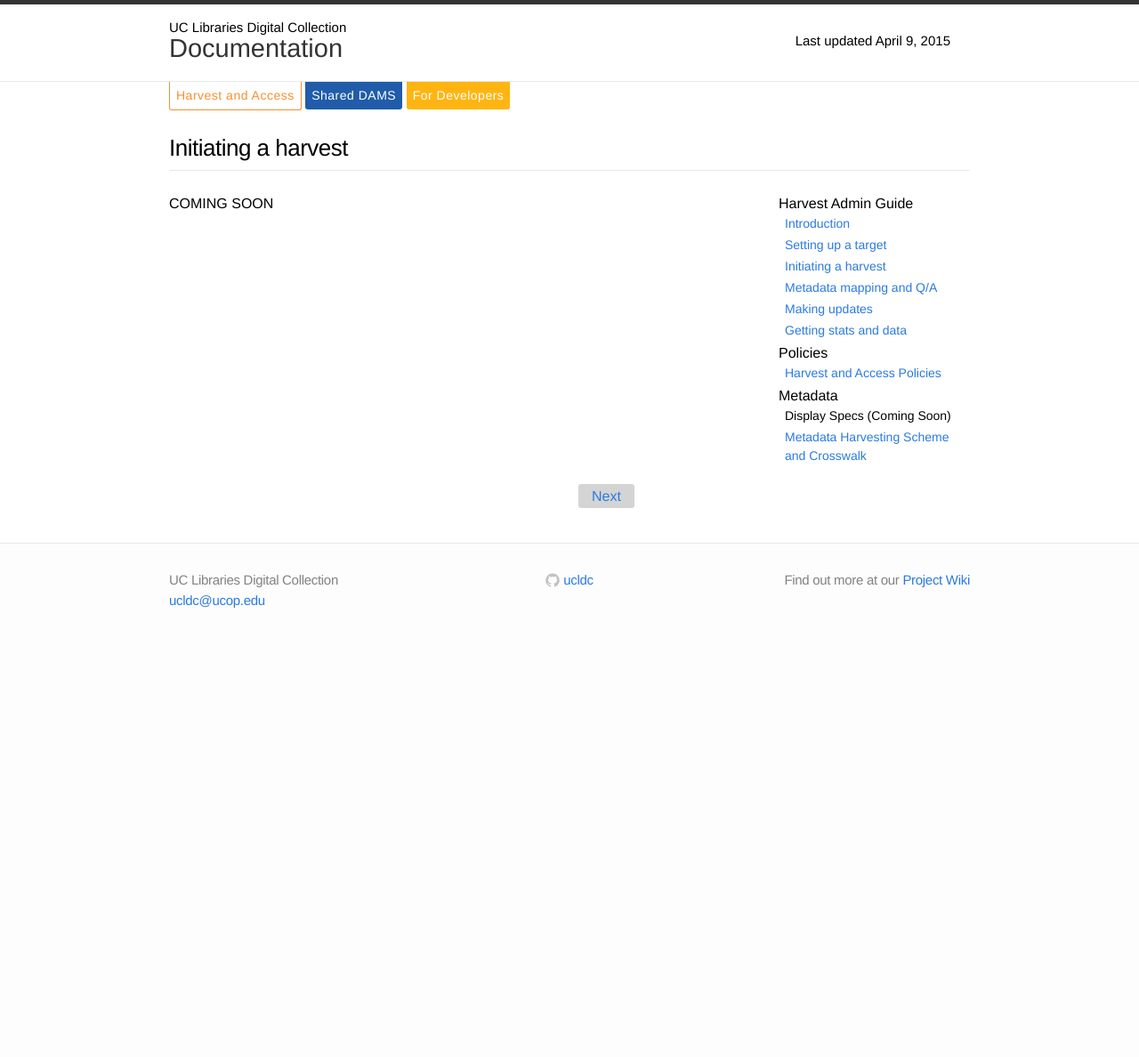
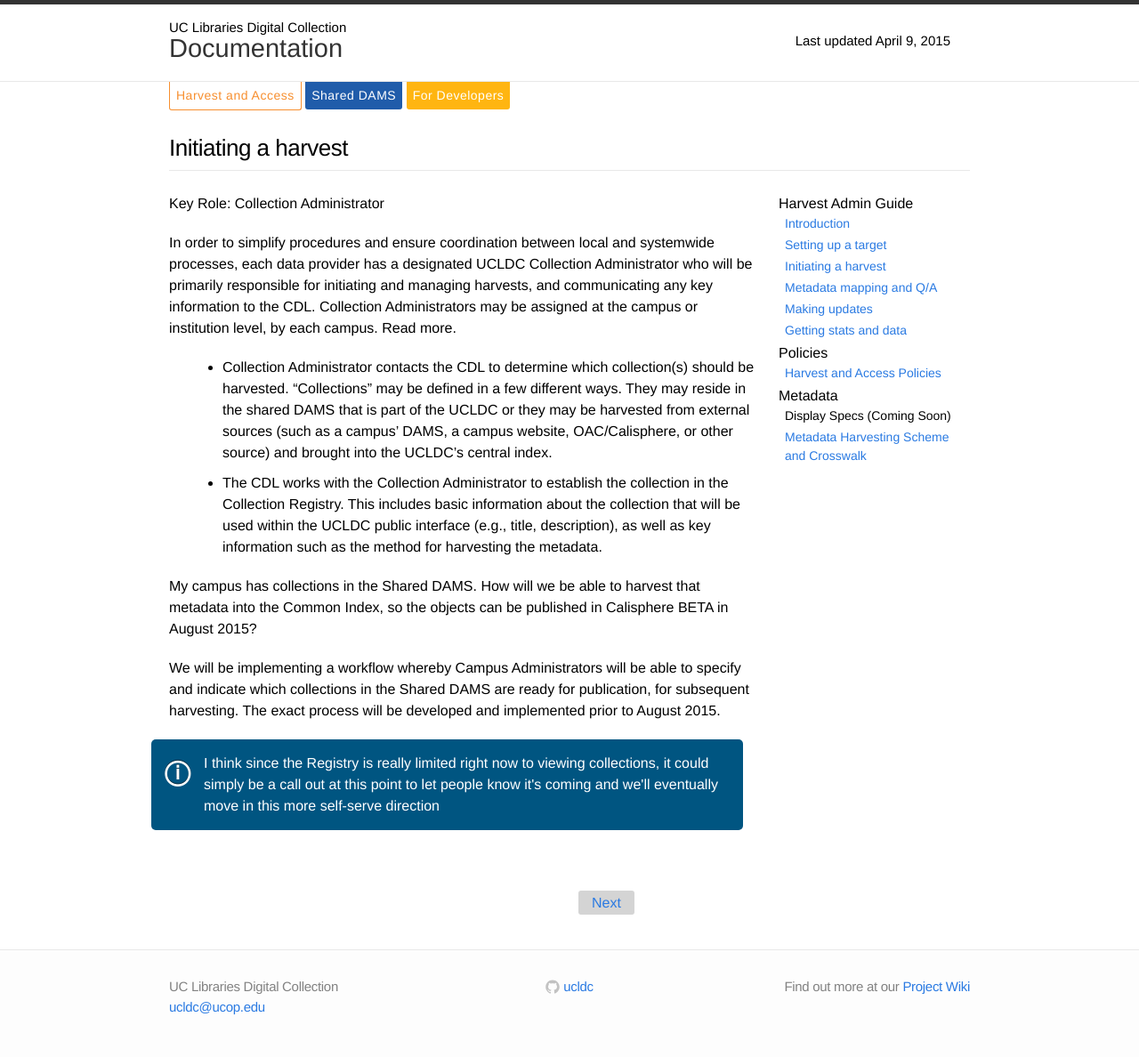
Before and after one commit to ucldc/ucldc-docs, a Jekyll site: the page built from docs/registry/start-harvest.md, in a window 1280 px wide. Shown: the whole page at 89% size. Built offline with Jekyll 4.4.1, drawn with Linux system fonts in a browser that asks for light colours; nearby versions of some CDN libraries; before the commit the page ends 900 px from its top, so only the background shows below that.

Commit message:
Update start-harvest.md
Added Adrian's copy

```diff
--- a/docs/registry/start-harvest.md
+++ b/docs/registry/start-harvest.md
@@ -6,4 +6,16 @@ permalink: /docs/registry/start-harvest/
 breadcrumbs: Calisphere Admin Guide
 ---
 
-COMING SOON
+Key Role: Collection Administrator
+
+In order to simplify procedures and ensure coordination between local and systemwide processes, each data provider has a designated UCLDC Collection Administrator who will be primarily responsible for initiating and managing harvests, and communicating any key information to the CDL. Collection Administrators may be assigned at the campus or institution level, by each campus. Read more.
+
+- Collection Administrator contacts the CDL to determine which collection(s) should be harvested.  “Collections” may be defined in a few different ways. They may reside in the shared DAMS that is part of the UCLDC or they may be harvested from external sources (such as a campus' DAMS, a campus website, OAC/Calisphere, or other source) and brought into the UCLDC’s central index.
+
+- The CDL works with the Collection Administrator to establish the collection in the Collection Registry.  This includes basic information about the collection that will be used within the UCLDC public interface (e.g., title, description), as well as key information such as the method for harvesting the metadata.
+
+My campus has collections in the Shared DAMS.  How will we be able to harvest that metadata into the Common Index, so the objects can be published in Calisphere BETA in August 2015?
+
+We will be implementing a workflow whereby Campus Administrators will be able to specify and indicate which collections in the Shared DAMS are ready for publication, for subsequent harvesting.  The exact process will be developed and implemented prior to August 2015.
+
+<div class="note"><p>I think since the Registry is really limited right now to viewing collections, it could simply be a call out at this point to let people know it's coming and we'll eventually move in this more self-serve direction</p></div>
```
